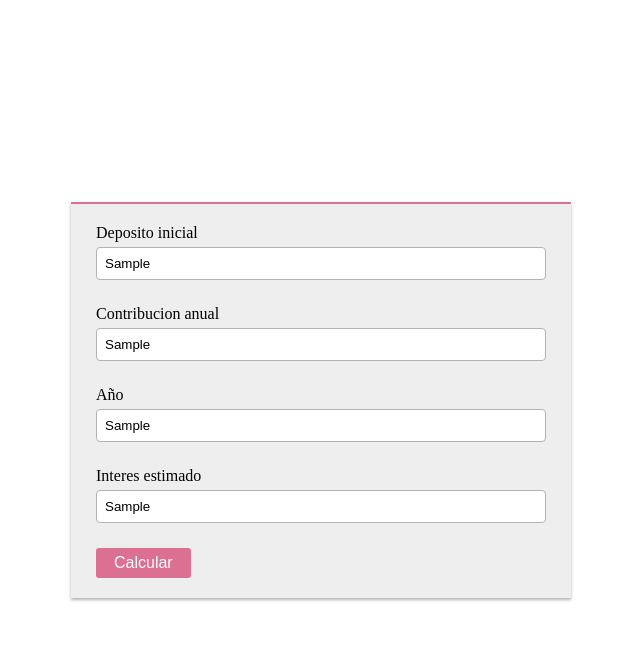
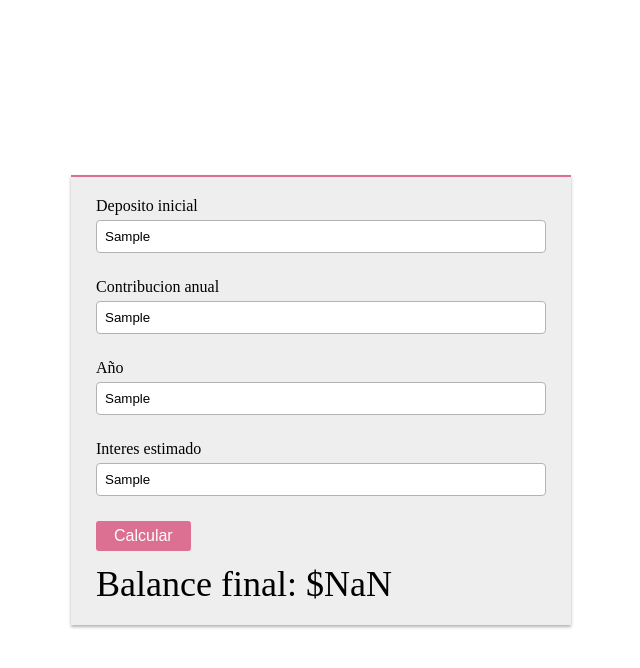
Before and after one commit to mercado-carlos/react-guia-definitiva-holamundo, a React (Vite) app: page / in a window 1280 px wide. Both pictures are taken after typing "Sample", "Sample", "Sample", "Sample" into the empty fields and a click on the button "Calcular". Shown: the top 668 px of the page, without its empty margins (319-959 px from the left). Built offline with nearby package versions, Linux system fonts and the light colour scheme.

Commit message:
Mostrando el balance

```diff
--- a/src/App.tsx
+++ b/src/App.tsx
@@ -1,10 +1,11 @@
-import React from 'react';
+import React, { useState } from 'react';
 import { Form, Formik } from 'formik';
 
 import Input from './components/Input';
 import Container from './components/Container';
 import Section from './components/Section';
 import Button from './components/Button';
+import Balance from './components/Balance';
 
 const compoundInterest = (
     deposit: number,
@@ -21,7 +22,16 @@ const compoundInterest = (
     return Math.round(total);
 };
 
+const formatter = new Intl.NumberFormat('en-US', {
+    style: 'currency',
+    currency: 'USD',
+    minimumFractionDigits: 2,
+    maximumFractionDigits: 2,
+});
+
 const App = () => {
+    const [balance, setBalance] = useState('');
+
     const handleSubmit = ({ deposit, contribution, years, rate }: any) => {
         const val = compoundInterest(
             Number(deposit),
@@ -29,6 +39,7 @@ const App = () => {
             Number(years),
             Number(rate)
         );
+        setBalance(formatter.format(val));
     };
 
     return (
@@ -51,6 +62,9 @@ const App = () => {
                         <Button>Calcular</Button>
                     </Form>
                 </Formik>
+                {balance !== '' ? (
+                    <Balance>Balance final: {balance}</Balance>
+                ) : null}
             </Section>
         </Container>
     );
--- /dev/null
+++ b/src/components/Balance/index.tsx
@@ -0,0 +1,10 @@
+import styled from 'styled-components';
+
+const Balance = styled.span`
+    font-size: 36px;
+    margin-top: 12px;
+    display: inline-block;
+    color: black;
+`;
+
+export default Balance;
```
